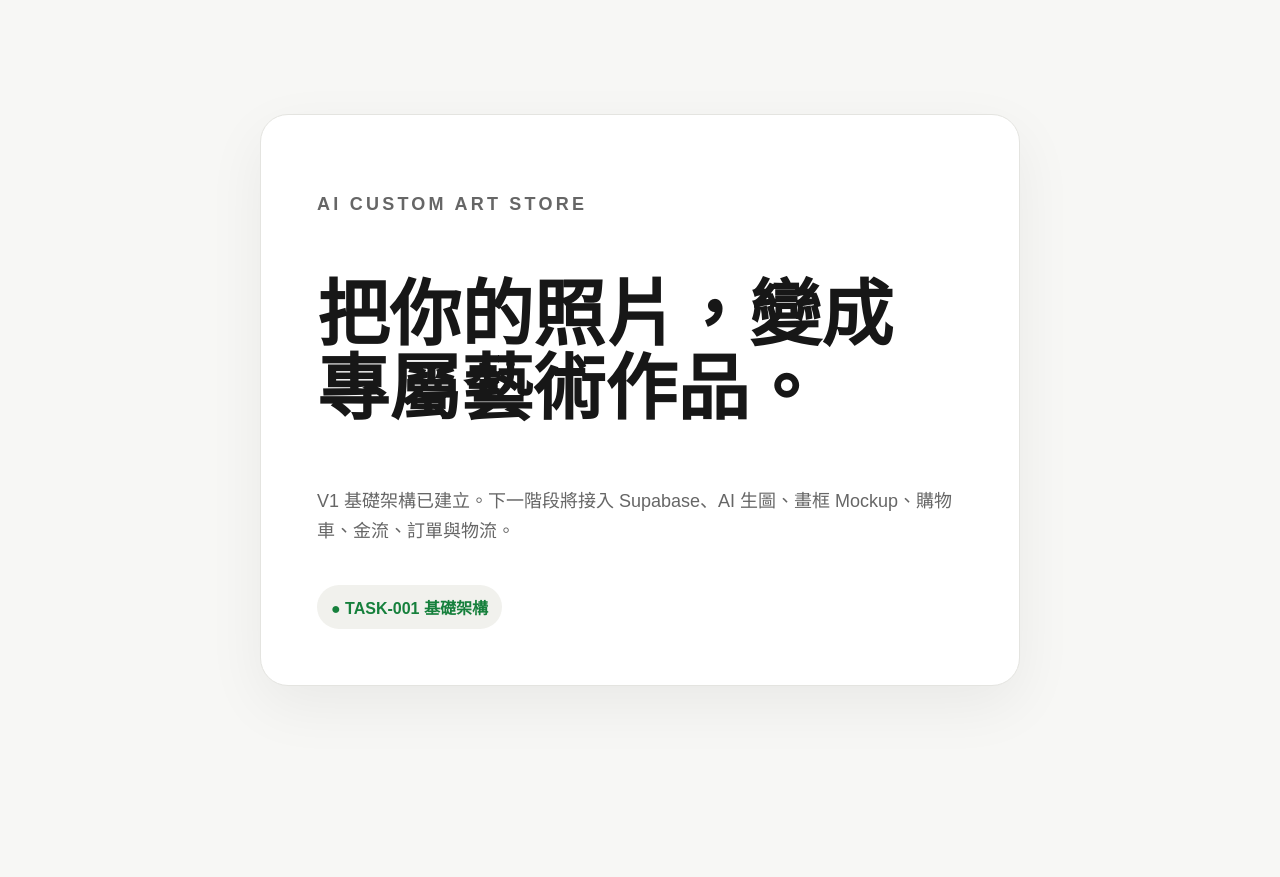
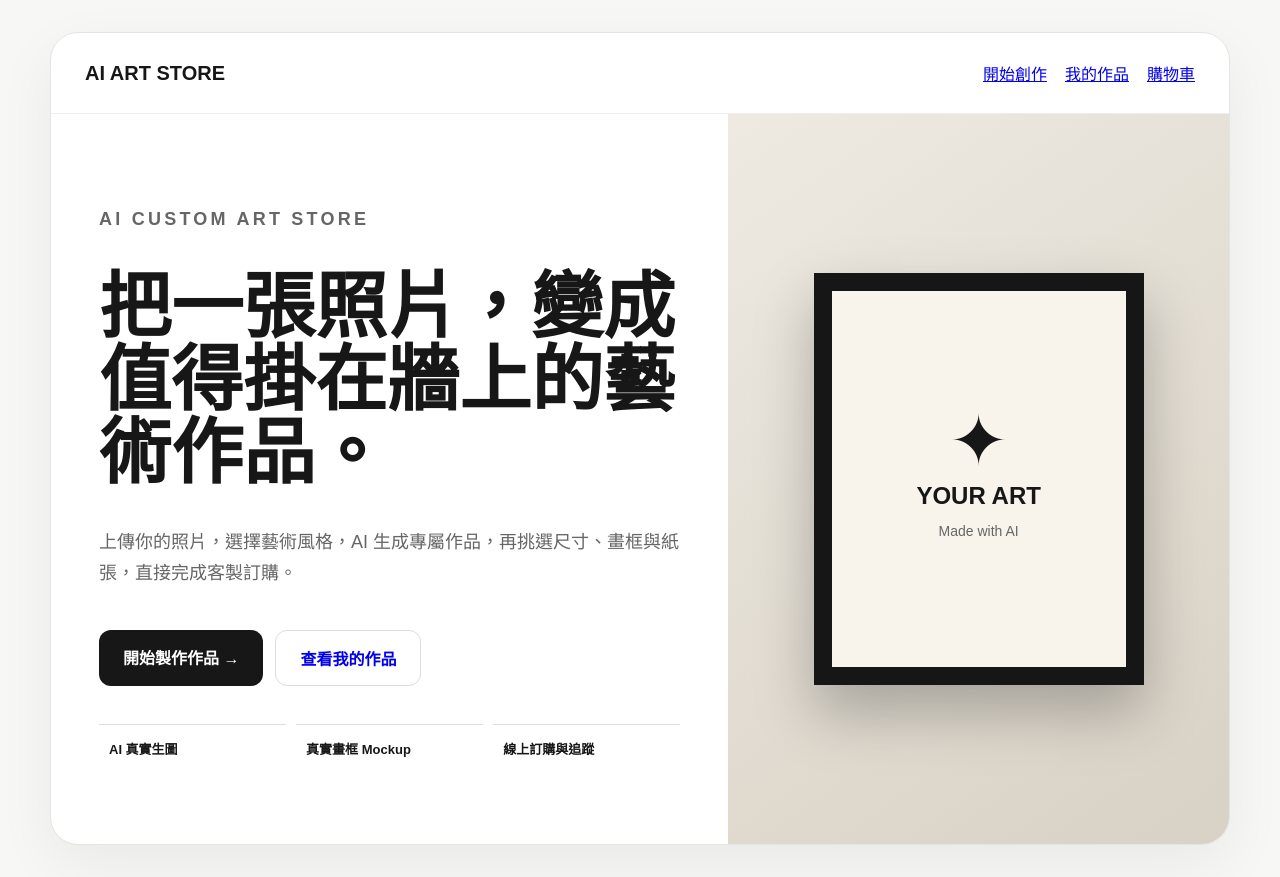
Before and after one commit to andy60119andy/ai-art-store, a Next.js app: page / in a window 1280 px wide. Before the commit the page ends 800 px from the top, so only its background shows below. Built offline with nearby package versions, Linux system fonts and the light colour scheme.

Commit message:
feat: build customer-facing storefront homepage

```diff
--- a/src/app/page.tsx
+++ b/src/app/page.tsx
@@ -1 +1,39 @@
-export default function HomePage(){return <main className="page"><section className="hero"><p className="eyebrow">AI CUSTOM ART STORE</p><h1>把你的照片，變成專屬藝術作品。</h1><p>V1 基礎架構已建立。下一階段將接入 Supabase、AI 生圖、畫框 Mockup、購物車、金流、訂單與物流。</p><div className="status">● TASK-001 基礎架構</div></section></main>}
+import Link from "next/link";
+
+export default function HomePage() {
+  return (
+    <main className="page">
+      <section className="hero" style={{ width: "min(1180px,100%)", padding: 0, overflow: "hidden" }}>
+        <div style={{ padding: "28px 34px", borderBottom: "1px solid #eee", display:"flex", justifyContent:"space-between", alignItems:"center", gap:20 }}>
+          <strong style={{fontSize:20}}>AI ART STORE</strong>
+          <nav style={{display:"flex",gap:18,flexWrap:"wrap"}}>
+            <Link href="/upload">開始創作</Link>
+            <Link href="/account">我的作品</Link>
+            <Link href="/cart">購物車</Link>
+          </nav>
+        </div>
+        <div style={{display:"grid",gridTemplateColumns:"1.15fr .85fr",minHeight:560}}>
+          <div style={{padding:"72px 48px",display:"flex",flexDirection:"column",justifyContent:"center"}}>
+            <p className="eyebrow">AI CUSTOM ART STORE</p>
+            <h1 style={{margin:"18px 0",maxWidth:700}}>把一張照片，變成值得掛在牆上的藝術作品。</h1>
+            <p>上傳你的照片，選擇藝術風格，AI 生成專屬作品，再挑選尺寸、畫框與紙張，直接完成客製訂購。</p>
+            <div style={{display:"flex",gap:12,flexWrap:"wrap",marginTop:24}}>
+              <Link href="/upload" style={{display:"inline-block",padding:"15px 24px",borderRadius:12,fontWeight:800,textDecoration:"none",background:"#171717",color:"#fff"}}>開始製作作品 →</Link>
+              <Link href="/account" style={{display:"inline-block",padding:"15px 24px",borderRadius:12,fontWeight:800,textDecoration:"none",border:"1px solid #ddd"}}>查看我的作品</Link>
+            </div>
+            <div style={{display:"grid",gridTemplateColumns:"repeat(3,1fr)",gap:10,marginTop:38}}>
+              {["AI 真實生圖","真實畫框 Mockup","線上訂購與追蹤"].map((x)=><div key={x} style={{padding:"14px 10px",borderTop:"1px solid #ddd",fontSize:13,fontWeight:700}}>{x}</div>)}
+            </div>
+          </div>
+          <div style={{background:"linear-gradient(145deg,#eeeae2,#d8d1c5)",display:"grid",placeItems:"center",padding:50}}>
+            <div style={{width:"min(330px,90%)",aspectRatio:"4/5",padding:18,background:"#161616",boxShadow:"0 28px 55px rgba(0,0,0,.25)"}}>
+              <div style={{height:"100%",background:"#f8f4eb",display:"grid",placeItems:"center",textAlign:"center",padding:35}}>
+                <div><div style={{fontSize:70}}>✦</div><strong style={{fontSize:24}}>YOUR ART</strong><p style={{fontSize:14,marginTop:10}}>Made with AI</p></div>
+              </div>
+            </div>
+          </div>
+        </div>
+      </section>
+    </main>
+  );
+}
```
